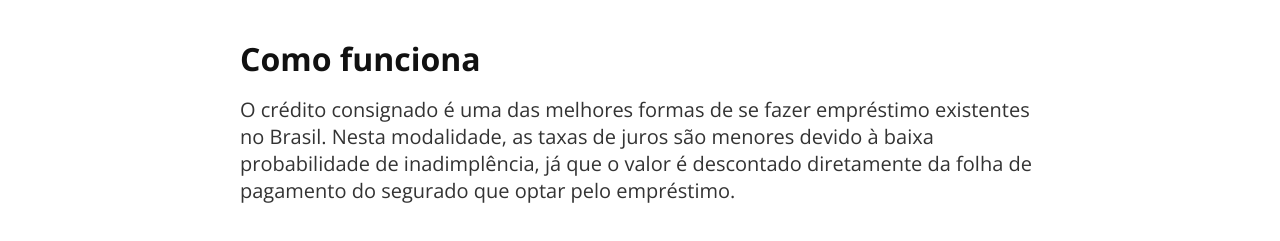
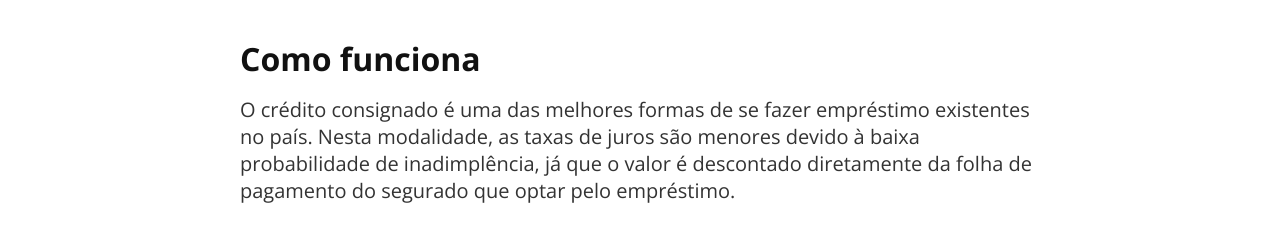
Before and after one commit to eliaszin/emprestimoauxiliobrasil.online, a plain HTML site: page index.html in a window 1280 px wide. Shown: the part 1329-1570 px from the top of the page. Drawn offline with nearby package versions, Linux system fonts and the light colour scheme.

Commit message:
Update index.html

```diff
--- a/index.html
+++ b/index.html
@@ -44,7 +44,7 @@
             <p>O artigo 2º do texto sancionado destaca, ainda, que o crédito consignado passa a fazer parte do conjunto de benefícios que compõem o Programa. Antes, somente aposentados do INSS tinham acesso a essa modalidade de empréstimo.</p>
             <p>Com isso, os beneficiários do Auxílio Brasil que optarem pela modalidade podem contribuir até 40% do valor do benefício com as parcelas do empréstimo consignado, já que o desconto também poderá ser feito direto do valor a ser recebido.</p>
             <h2>Como funciona</h2>
-            <p class="mt0">O crédito consignado é uma das melhores formas de se fazer empréstimo existentes no Brasil. Nesta modalidade, as taxas de juros são menores devido à baixa probabilidade de inadimplência, já que o valor é descontado diretamente da folha de pagamento do segurado que optar pelo empréstimo.</p>
+            <p class="mt0">O crédito consignado é uma das melhores formas de se fazer empréstimo existentes no país. Nesta modalidade, as taxas de juros são menores devido à baixa probabilidade de inadimplência, já que o valor é descontado diretamente da folha de pagamento do segurado que optar pelo empréstimo.</p>
             <h2>Onde solicitar</h2>
             <p class="mt0">O beneficiário que quiser o crédito pode <a href="https://api.whatsapp.com/send?phone=5585985934385&text=Olá%2C%20gostaria%20de%20solicitar%20o%20Empr%C3%A9stimo%20do%20Aux%C3%ADlio%20Brasil">clicar aqui</a> ou no botão "SOLICITAR CRÉDITO" para iniciar a solicitação através de uma promotora.</p>
             <p>Recomendamos realizar este processo com a <a href="https://api.whatsapp.com/send?phone=5585985934385&text=Olá%2C%20gostaria%20de%20solicitar%20o%20Empr%C3%A9stimo%20do%20Aux%C3%ADlio%20Brasil">JE Promotora</a>, para que você tenha uma solicitação rápida, transparente e segura.</p>
```
